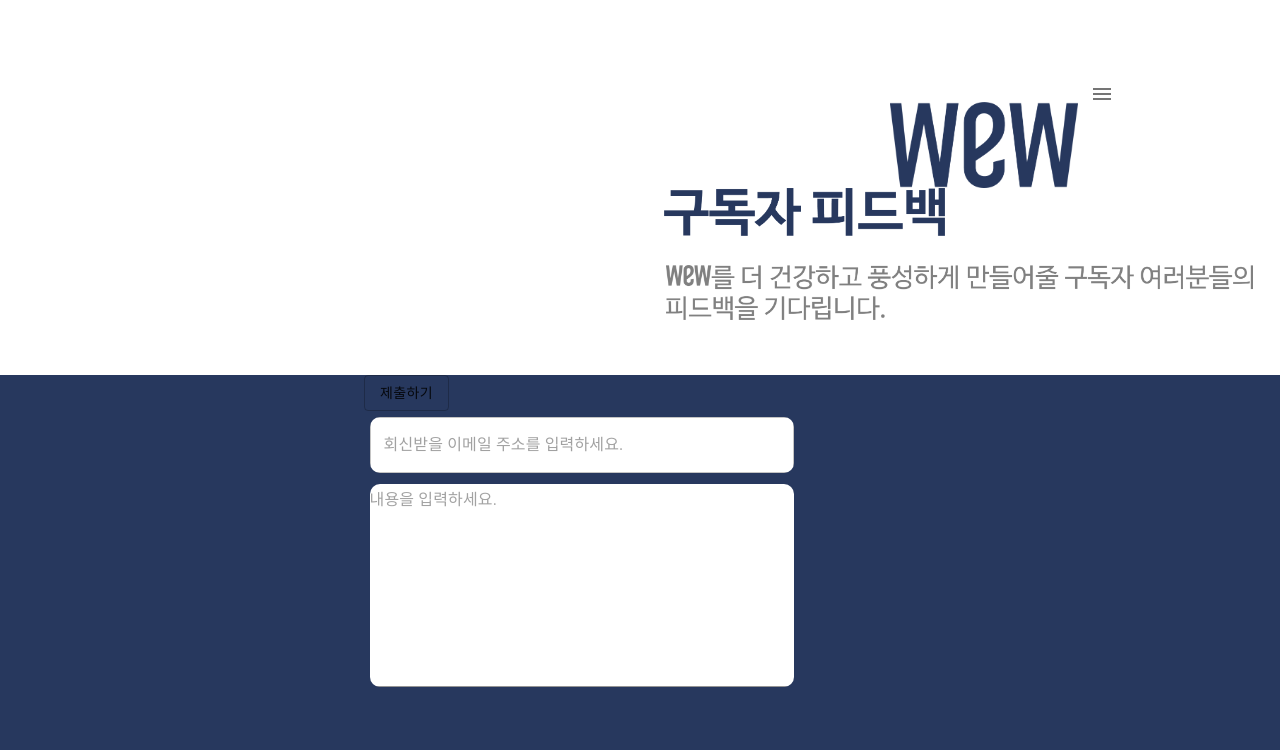
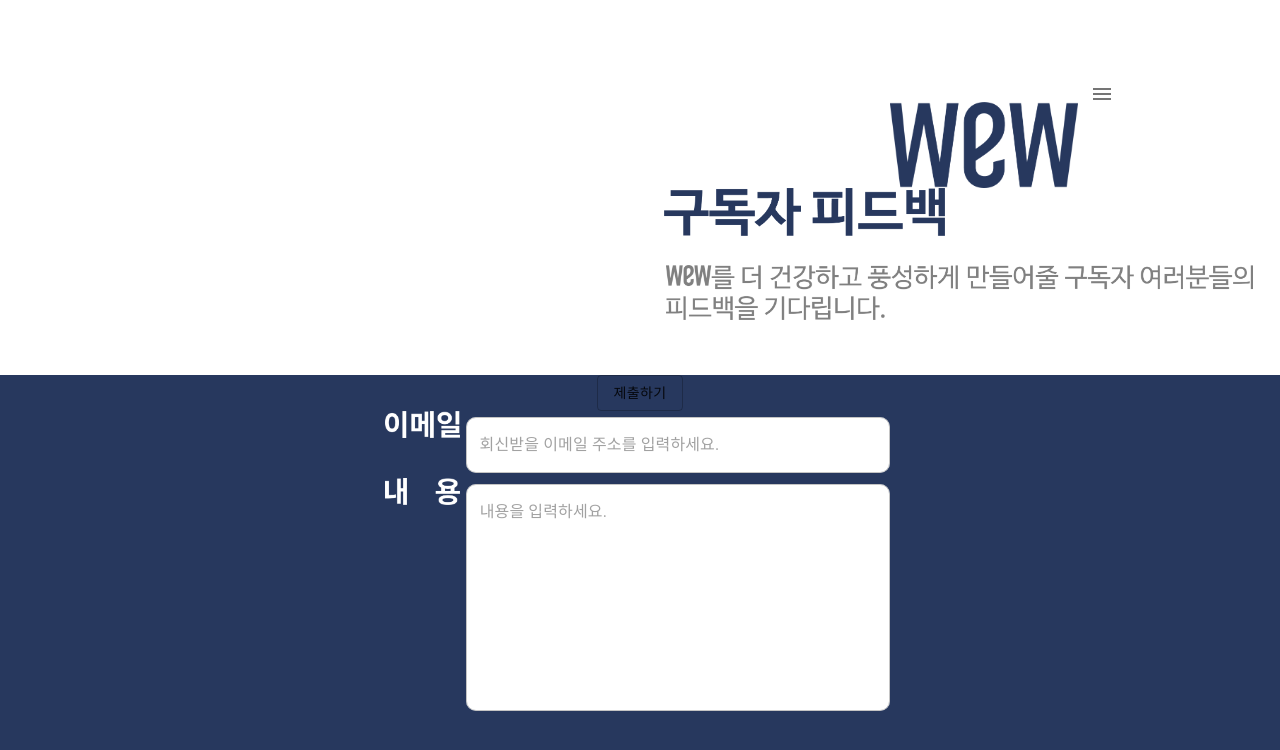
Before and after one commit to Su-Kyung/WEW, a React (Create React App) app: page /feedback in a window 1280 px wide. Shown: the top 750 px of the page. Built offline with nearby package versions, Linux system fonts and the light colour scheme.

Commit message:
feedback.js 본문 컴포넌트 추가

```diff
--- a/src/pages/Feedback.js
+++ b/src/pages/Feedback.js
@@ -4,6 +4,7 @@
 import Container from '@material-ui/core/Container';
 import { createMuiTheme, withStyles, makeStyles, ThemeProvider } from '@material-ui/core/styles';
 
+import Grid from '@material-ui/core/Grid';
 
 const useStyles = makeStyles((theme) => ({
     textfield: {
@@ -32,28 +33,32 @@
                 <img class="Feedback-waiting" src="feedback_waiting.png"/>
             </div>
             <div class="Feedback-body">
-                <Container maxWidth="sm">
-                    {/* 피드백 제출하기 버튼
-                    <img class="Feedback-btn-submit" src="btn_submit.png"/> */}
+                <Grid
+                    container
+                    direction="column"
+                    justify="center"
+                    alignItems="center">
                     <Button id="btn_submit" variant="outlined">제출하기</Button>
-
-                    <form className={classes.textfield} noValidate autoComplete="off">
-                        {/* 피드백 작성
-                        <img class="Feedback-input" src="feedback_email.png"/>
-                        <img class="Home-input-email" src="input_box.png"/> */}
+                    <Grid item xs={12}>
+                    <img src="feedback_email.png" height="27px"/>
                     <TextField
                         id="feedback_email"
                         placeholder="회신받을 이메일 주소를 입력하세요."
-                            variant="outlined"/>
-
+                        variant="outlined"
+                        className={classes.textfield}/>
+                    </Grid>
+                    <Grid item xs={12}>
+                    <img src="feedback_content.png" height="27px"/>
                     <TextField
                         id="feedback_contents"
                         multiline
+                        variant="outlined"
                         placeholder="내용을 입력하세요."
-                            rows={10} />
+                        rows={10}
+                        className={classes.textfield} />
+                    </Grid>
 
-                    </form>
-                </Container>
+                </Grid>
 
             </div>
         </div>
```
Also changed, not shown: public/feedback_content.png (added). Lines whose indentation alone changed are shown as unchanged.
